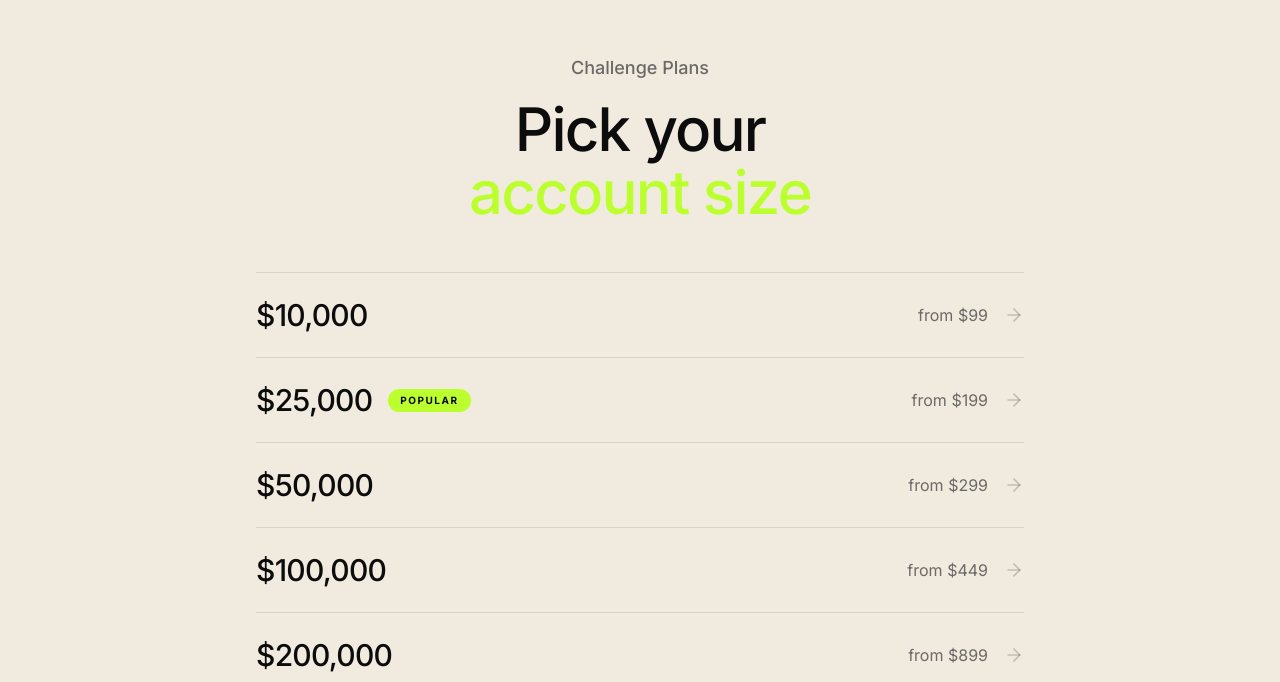
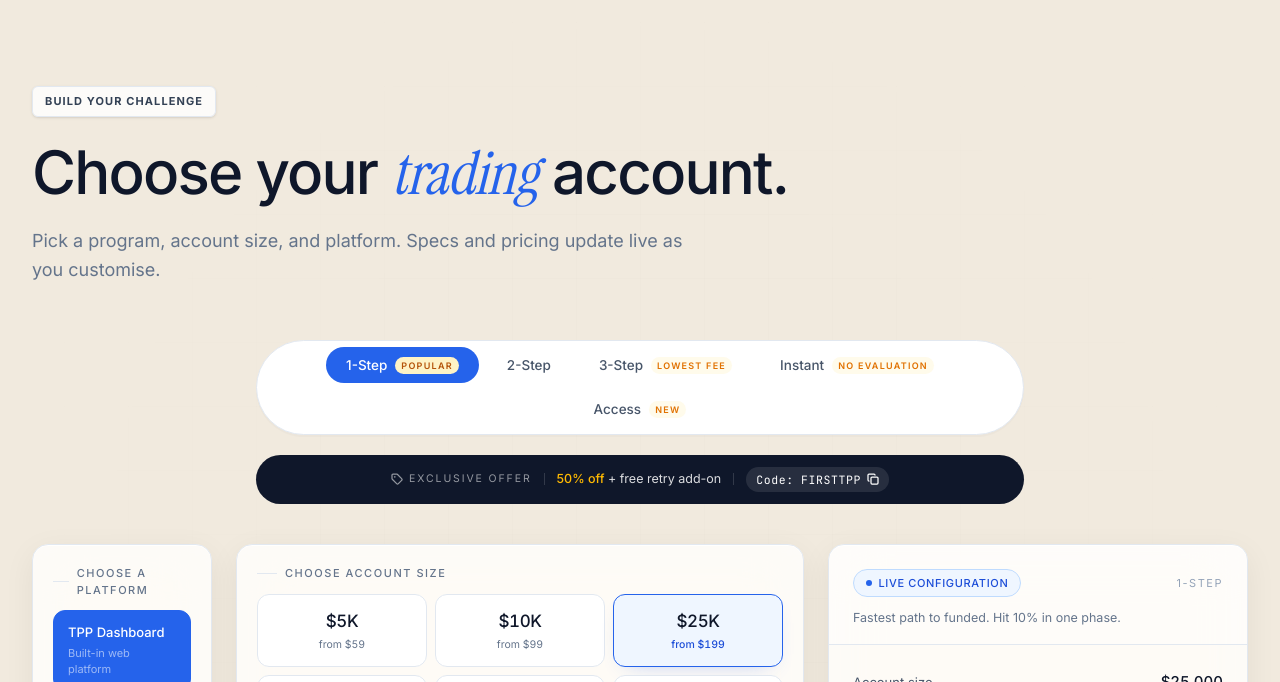
Before and after one commit to jatinkatariaaaa/thepeoplepropwebsite, a Next.js app: page /v2 in a window 1280 px wide. Shown: the part 4998-5680 px from the top of the page. Built offline with nearby package versions, Linux system fonts and the light colour scheme.

Commit message:
feat: replace simple challenge plans list with full ChallengeCalculator from V1

```diff
--- a/src/app/v2/page.tsx
+++ b/src/app/v2/page.tsx
@@ -17,6 +17,8 @@ import {
   Menu,
   Target,
 } from "lucide-react";
+
+import { ChallengeCalculator } from "@/components/landing/ChallengeCalculator";
 
 /* ═══════════════════════════════════════════════════════════════
    V2 Landing Page — Noramble Card-Stacking Design
@@ -314,51 +316,9 @@ export default function V2Page() {
       </section>
 
       {/* ═══════════════════════════════════════════════
-          SECTION 5: SERVICES — Cream bg, link list
+          SECTION 5: CALCULATOR — Imported from V1
           ═══════════════════════════════════════════════ */}
-      <section className="w-full py-16 lg:py-24">
-        <div className="w-full px-5 lg:px-10">
-          <Reveal>
-            <div className="text-center mb-12">
-              <div className="text-lg font-medium text-[#6c6a68] mb-4">Challenge Plans</div>
-              <h2 className="tracking-[-0.03em] text-[#0c0c0c] font-medium" style={{ fontSize: "clamp(2rem, 6vw, 3.75rem)" }}>
-                Pick your
-                <br /><span className="text-[#bcff2e]">account size</span>
-              </h2>
-            </div>
-          </Reveal>
-
-          <div className="max-w-3xl mx-auto space-y-0 border-t border-[#0c0c0c]/10">
-            {[
-              { size: "$10,000", price: "$99" },
-              { size: "$25,000", price: "$199", popular: true },
-              { size: "$50,000", price: "$299" },
-              { size: "$100,000", price: "$449" },
-              { size: "$200,000", price: "$899" },
-            ].map((plan, i) => (
-              <Reveal key={plan.size} delay={i * 0.05}>
-                <Link
-                  href="/dashboard/new-challenge"
-                  className="group flex items-center justify-between py-6 border-b border-[#0c0c0c]/10 hover:pl-4 transition-all duration-500"
-                >
-                  <div className="flex items-center gap-4">
-                    <span className="text-2xl md:text-3xl font-medium tracking-tight text-[#0c0c0c]">{plan.size}</span>
-                    {plan.popular && (
-                      <span className="bg-[#bcff2e] text-[#0c0c0c] text-[10px] font-bold uppercase tracking-[0.15em] px-3 py-1 rounded-full">
-                        Popular
-                      </span>
-                    )}
-                  </div>
-                  <div className="flex items-center gap-4">
-                    <span className="text-[#6c6a68] text-base">from {plan.price}</span>
-                    <ArrowRight className="w-5 h-5 text-[#0c0c0c]/20 group-hover:text-[#bcff2e] group-hover:translate-x-1 transition-all duration-300" />
-                  </div>
-                </Link>
-              </Reveal>
-            ))}
-          </div>
-        </div>
-      </section>
+      <ChallengeCalculator />
 
       {/* ═══════════════════════════════════════════════
           SECTION 6: FEATURES — Lime Green Card
```
